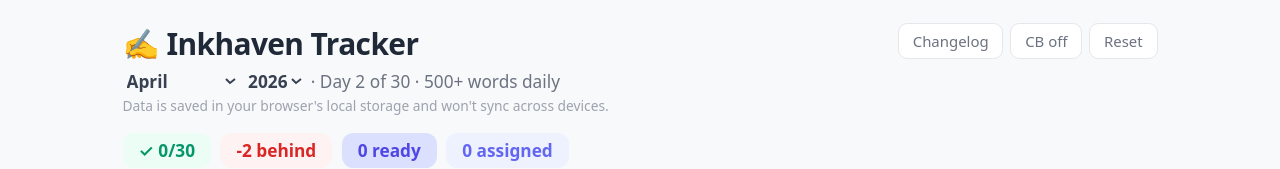
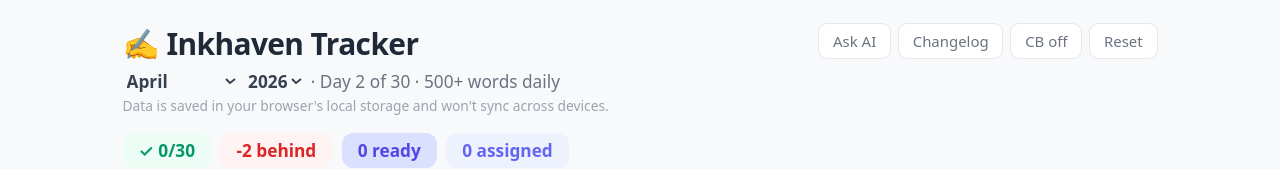
Before and after one commit to henryaj/inkhaven-tracker, a React (Vite) app: page / in a window 1280 px wide. Shown: the top 169 px of the page. Built offline with nearby package versions, Linux system fonts and the light colour scheme.

Commit message:
Add Ask AI button — copies dashboard state + prompt to clipboard

```diff
--- a/src/App.jsx
+++ b/src/App.jsx
@@ -24,6 +24,12 @@
 }
 
 const CHANGELOG = [
+  {
+    date: '2026-04-11',
+    changes: [
+      'Added "Ask AI" button — copies full dashboard state and a prompt to clipboard for pasting into an AI assistant',
+    ],
+  },
   {
     date: '2026-04-10',
     changes: [
@@ -283,10 +289,68 @@
   const buffer = readyOrPublishedScheduled - effectiveDay;
   const daysLeft = monthInfo.daysInMonth - effectiveDay;
 
+  const copyForAI = ({ data, posts, monthInfo, currentDay, publishedCount, readyCount, assignedCount, totalWords, buffer, daysLeft, pinnedPosts }) => {
+    const statusOrder = ['idea', 'prioritised', 'inProgress', 'hitWordCount', 'readyToPublish', 'published'];
+    const statusLabel = { idea: 'Idea', prioritised: 'Prioritised', inProgress: 'In Progress', hitWordCount: 'Hit Word Count', readyToPublish: 'Ready to Publish', published: 'Published' };
+    const effortLabel = { unset: 'Unset', quick: 'Quick', medium: 'Medium', flagship: 'Flagship' };
+
+    const grouped = {};
+    for (const s of statusOrder) grouped[s] = [];
+    for (const p of posts) (grouped[p.status] || (grouped[p.status] = [])).push(p);
+
+    let postsList = '';
+    for (const s of statusOrder) {
+      if (grouped[s].length === 0) continue;
+      postsList += `\n### ${statusLabel[s] || s} (${grouped[s].length})\n`;
+      for (const p of grouped[s]) {
+        const parts = [`"${p.title}"`, effortLabel[p.effort] || p.effort];
+        if (p.wordCount) parts.push(`${p.wordCount} words`);
+        if (p.day != null) parts.push(`day ${p.day}`);
+        if (p.pinned) parts.push('PINNED');
+        if (p.notes) parts.push(`notes: ${p.notes}`);
+        postsList += `- ${parts.join(' · ')}\n`;
+      }
+    }
+
+    const holidays = (data.holidays || []);
+    const holidayLine = holidays.length > 0 ? `\nHolidays (no post expected): days ${holidays.join(', ')}\n` : '';
+
+    const pinnedLine = pinnedPosts.length > 0
+      ? `\nFocus queue (pinned): ${pinnedPosts.map(p => `"${p.title}"`).join(', ')}\n`
+      : '';
+
+    const text = `You are an expert writing coach and content strategist. Below is the current state of my daily blog post tracker for ${monthInfo.name} ${monthInfo.year}. I'm trying to publish one blog post every day of the month (${monthInfo.daysInMonth} days, 500+ words each).
+
+## Dashboard Summary
+- Today: Day ${currentDay || '?'} of ${monthInfo.daysInMonth} (${daysLeft} days left)
+- Published: ${publishedCount}/${monthInfo.daysInMonth}
+- Buffer: ${buffer >= 0 ? '+' + buffer + ' ahead' : buffer + ' behind'}
+- Ready to publish: ${readyCount}
+- Scheduled (assigned to a day): ${assignedCount}
+- Total words written: ${totalWords.toLocaleString()}
+- Total posts: ${posts.length}
+${holidayLine}${pinnedLine}
+## All Posts by Status
+${postsList}
+---
+
+Based on this data, please give me actionable suggestions. Consider:
+- Am I on track to hit my goal? What's my biggest risk?
+- Which posts should I prioritise finishing next?
+- Do I have enough ideas in the pipeline for the rest of the month?
+- Any scheduling gaps or issues you notice?
+- Suggestions for new post topics based on what I've written so far?
+`;
+
+    navigator.clipboard.writeText(text).then(() => {
+      alert('Copied dashboard state + AI prompt to clipboard!');
+    });
+  };
+
   return (
     <EffortsContext.Provider value={EFFORTS}>
     <div style={{ maxWidth: tab === 'kanban' ? 1400 : tab === 'focus' ? 640 : 940, margin: '0 auto', padding: '20px 20px 40px', transition: 'max-width 0.2s ease' }}>
-      <Header currentDay={currentDay} monthInfo={monthInfo} viewYear={viewYear} viewMonth={viewMonth} onChangeMonth={changeMonth} onChangeYear={changeYear} onReset={reset} colorblind={colorblind} onToggleColorblind={toggleColorblind} onShowChangelog={() => setShowChangelog(true)} />
+      <Header currentDay={currentDay} monthInfo={monthInfo} viewYear={viewYear} viewMonth={viewMonth} onChangeMonth={changeMonth} onChangeYear={changeYear} onReset={reset} colorblind={colorblind} onToggleColorblind={toggleColorblind} onShowChangelog={() => setShowChangelog(true)} onCopyForAI={() => copyForAI({ data, posts, monthInfo, currentDay, publishedCount, readyCount, assignedCount, totalWords, buffer, daysLeft, pinnedPosts })} />
       <StatsBar publishedCount={publishedCount} daysInMonth={monthInfo.daysInMonth} buffer={buffer} readyCount={readyCount} assignedCount={assignedCount} totalWords={totalWords} />
       <Legend />
       <Tabs tab={tab} setTab={setTab} postCount={posts.length} pinnedCount={pinnedPosts.length} />
@@ -393,7 +457,7 @@
 
 const MONTH_NAMES = ['January', 'February', 'March', 'April', 'May', 'June', 'July', 'August', 'September', 'October', 'November', 'December'];
 
-function Header({ currentDay, monthInfo, viewYear, viewMonth, onChangeMonth, onChangeYear, onReset, colorblind, onToggleColorblind, onShowChangelog }) {
+function Header({ currentDay, monthInfo, viewYear, viewMonth, onChangeMonth, onChangeYear, onReset, colorblind, onToggleColorblind, onShowChangelog, onCopyForAI }) {
   const btnStyle = {
     fontSize: 13, padding: '6px 12px', borderRadius: 8, border: '1px solid #e5e7eb',
     background: '#fff', color: '#6b7280', cursor: 'pointer', fontWeight: 500,
@@ -422,6 +486,7 @@
         </p>
       </div>
       <div style={{ display: 'flex', gap: 6 }}>
+        <button onClick={onCopyForAI} style={btnStyle} title="Copy dashboard state and prompt for an AI assistant">Ask AI</button>
         <button onClick={onShowChangelog} style={btnStyle}>Changelog</button>
         <button onClick={onToggleColorblind} style={{
           ...btnStyle,
```
